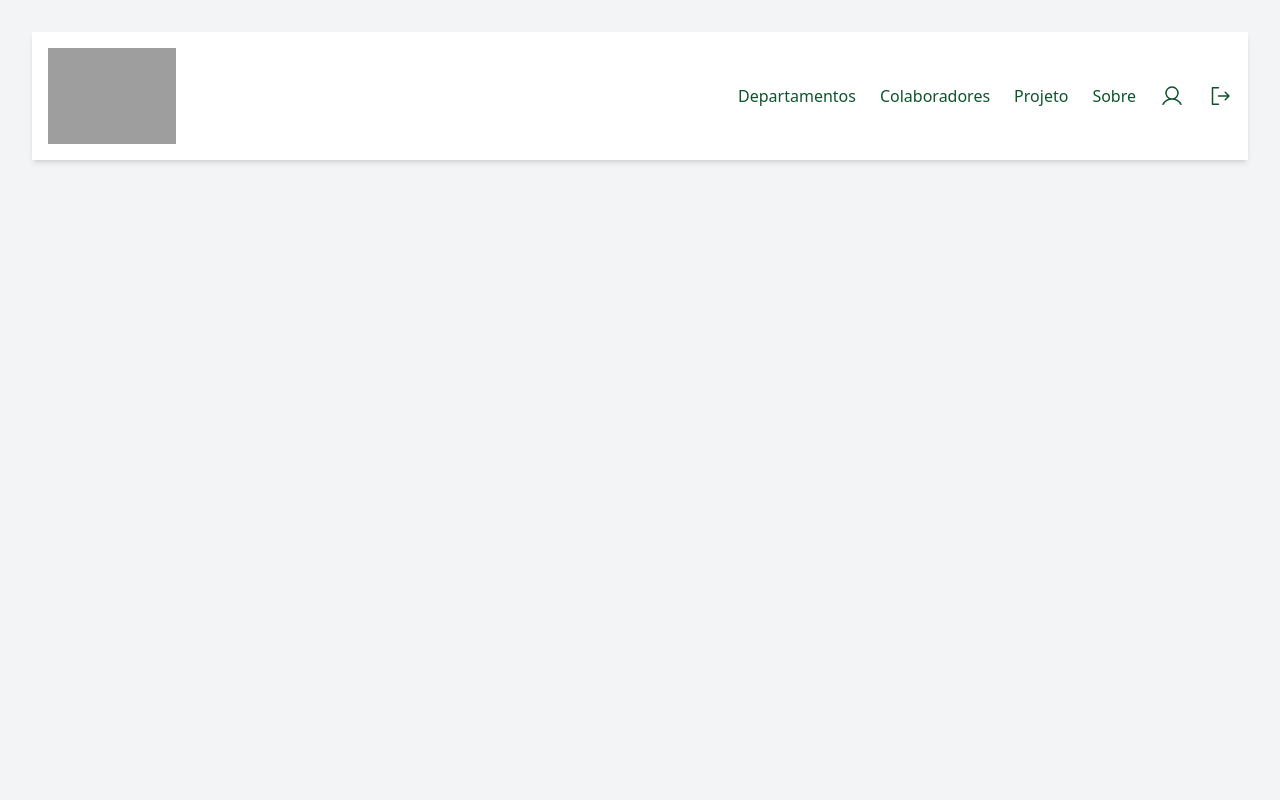
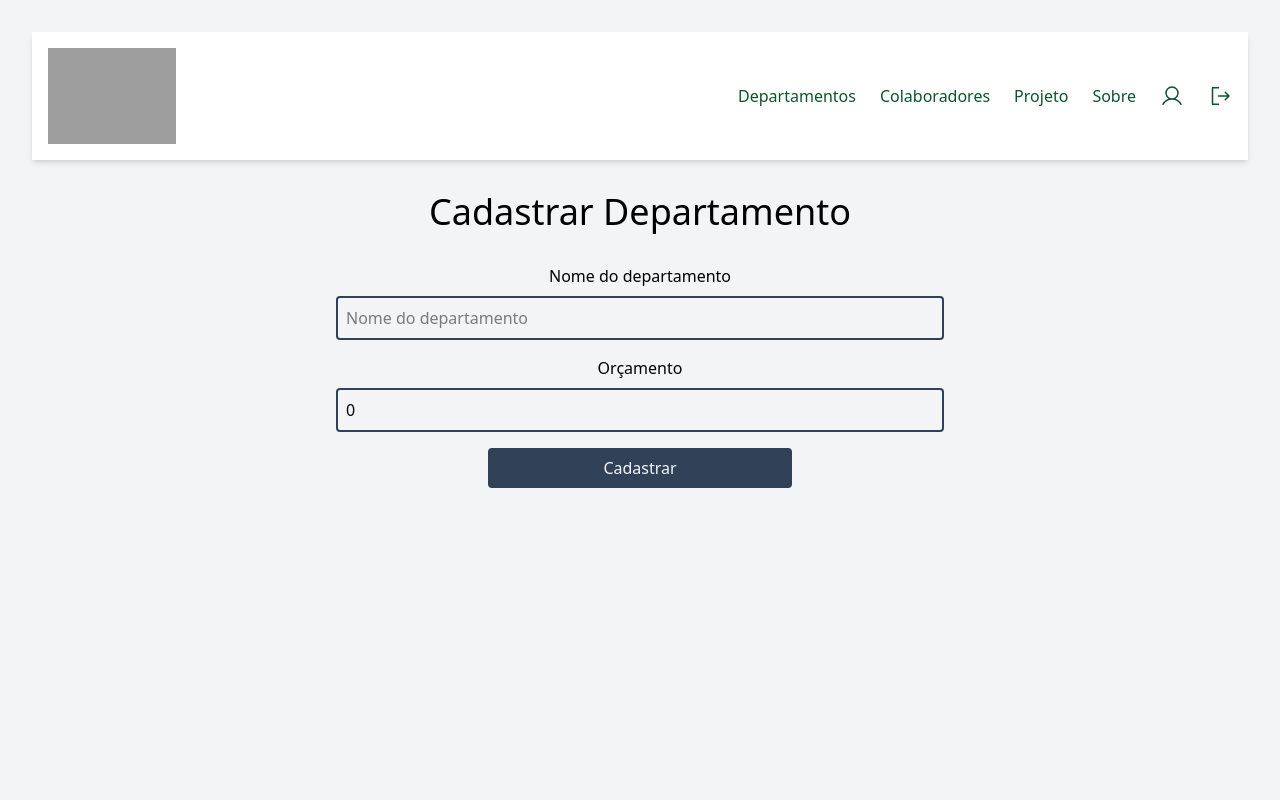
Before and after one commit to Cavaleiros-Templarios/projeto_02_frontend, a React (Vite) app: page /cadastrardepartamento in a window 1280 px wide. Shown: the top 800 px of the page. Built offline with nearby package versions, Linux system fonts and the light colour scheme; grey boxes are pictures that could not be loaded.

Commit message:
:sparkles: Criação componentes Departamentos

```diff
--- a/src/App.tsx
+++ b/src/App.tsx
@@ -1,10 +1,12 @@
-import { BrowserRouter, Form, Route, Routes } from 'react-router-dom'
+import { BrowserRouter, Route, Routes } from 'react-router-dom'
 import Footer from './components/footer/Footer'
 import Navbar from './components/navbar/Navbar'
 import './App.css'
 import Home from './pages/home/Home'
 import ListaColaboradores from './components/colaboradores/listacolaboradores/ListaColaboradores'
 import FormColaborador from './components/colaboradores/formcolaborador/FormColaborador'
+import ListaDepartamentos from './components/departamentos/listadepartamentos/ListaDepartamentos'
+import FormDepartamento from './components/departamentos/formdepartamentos/FormDepartamentos'
 
 function App() {
   return (
@@ -18,8 +20,10 @@ function App() {
               <Route path="/colaboradores" element={<ListaColaboradores />} />
               <Route path="/editarcolaborador/:id" element={<FormColaborador />} />
               <Route path="/cadastrarcolaborador" element={<FormColaborador />} />
-              {/* <Route path="/departamentos" element={<ListarDepartamentos />} />
-              <Route path="/projetos" element={<ListarProjetos />} /> */}
+              <Route path="/departamentos" element={<ListaDepartamentos />} />
+              <Route path="/editardepartamento/:id" element={<FormDepartamento />} />
+              <Route path="/cadastrardepartamento" element={<FormDepartamento />} />
+              {/* <Route path="/projetos" element={<ListarProjetos />} /> */}
             </Routes>
           </div>
           <Footer />
--- /dev/null
+++ b/src/components/departamentos/carddepartamentos/CardDepartamentos.tsx
@@ -0,0 +1,41 @@
+import { Link } from 'react-router-dom'
+import type Departamento from '../../../models/Departamento'
+
+interface CardDepartamentosProps{
+    departamento: Departamento
+    onDelete: (id: number | undefined) => void
+}
+
+function CardDepartamentos({departamento, onDelete}: CardDepartamentosProps) {
+    return (
+        <div className='border flex flex-col rounded-2xl overflow-hidden justify-between'>
+            <header className='py-2 px-6 bg-slate-800 text-white font-bold text-2xl'>
+                Departamento
+            </header>
+            <p className='py-2 px-6 text-3xl bg-slate-200 h-full'>Nome: {departamento.nome}</p>
+            <p className='py-2 px-6 text-3xl bg-slate-200 h-full'>Orçamento: R$ {departamento.orcamento}</p>
+            <p className='py-2 px-6 text-3xl bg-slate-200 h-full'>
+                Colaboradores: {departamento.colaborador ? departamento.colaborador.length : 0}
+            </p>
+
+            <div className="flex">
+                <Link to={`/editardepartamento/${departamento.id}`}
+                    className='w-full text-slate-100 bg-teal-600 hover:bg-teal-700
+                        flex items-center justify-center py-2'>
+                    <button>Editar</button>
+                </Link>
+
+                <button
+                    onClick={() => onDelete(departamento.id)}
+                    className='text-slate-100 bg-red-400 hover:bg-red-700 w-full
+                        flex items-center justify-center py-2'
+                >
+                    Deletar
+                </button>
+            </div>
+
+        </div>
+    )
+}
+
+export default CardDepartamentos
--- /dev/null
+++ b/src/components/departamentos/formdepartamentos/FormDepartamentos.tsx
@@ -0,0 +1,125 @@
+import { useState, useEffect, type ChangeEvent } from "react"
+import { useNavigate, useParams } from "react-router-dom"
+import type Departamento from "../../../models/Departamento"
+import { buscar, atualizar, cadastrar } from "../../../services/Service"
+import { RotatingLines } from "react-loader-spinner"
+
+function FormDepartamento() {
+
+    const navigate = useNavigate()
+
+    const [isLoading, setIsLoading] = useState<boolean>(false)
+    const [departamento, setDepartamento] = useState<Departamento>({
+        id: undefined,
+        nome: '',
+        orcamento: 0
+    })
+
+    const { id } = useParams<{ id: string }>()
+
+    async function buscarDepartamentoPorId(id: string) {
+        await buscar(`/departamento/${id}`, setDepartamento)
+    }
+
+    useEffect(() => {
+        if (id !== undefined) {
+            buscarDepartamentoPorId(id)
+        }
+    }, [id])
+
+    function atualizarEstado(e: ChangeEvent<HTMLInputElement>) {
+        setDepartamento({
+            ...departamento,
+            [e.target.name]: e.target.name === 'orcamento' ? Number(e.target.value) : e.target.value
+        })
+    }
+
+    async function gerarNovoDepartamento(e: ChangeEvent<HTMLFormElement>) {
+        e.preventDefault()
+        setIsLoading(true)
+
+        // Debug: vamos ver o que está sendo enviado
+        console.log('Dados do departamento:', departamento)
+
+        if(id !== undefined){
+            try {
+                await atualizar(`/departamento`, departamento, setDepartamento)
+                alert("O Departamento foi atualizado com sucesso!")
+                retornar()
+            } catch (error: any) {
+                console.error('Erro completo:', error)
+                alert("Erro ao atualizar o Departamento!")
+            }
+        } else {
+            try {
+                // Remover o ID para cadastro
+                const departamentoParaCadastro = {
+                    nome: departamento.nome,
+                    orcamento: departamento.orcamento
+                }
+                console.log('Enviando para cadastro:', departamentoParaCadastro)
+
+                await cadastrar(`/departamentos`, departamentoParaCadastro, setDepartamento)
+                alert("O Departamento foi cadastrado com sucesso!")
+                retornar()
+            } catch (error: any) {
+                console.error('Erro completo:', error)
+                alert("Erro ao cadastrar o Departamento!")
+                }
+            }
+        setIsLoading(false)
+    }
+
+    function retornar(){
+        navigate("/departamentos")
+    }
+
+    return (
+        <div className="container flex flex-col items-center justify-center mx-auto">
+            <h1 className="text-4xl text-center my-8">
+                {id === undefined ? "Cadastrar Departamento" : "Editar Departamento"}
+            </h1>
+
+            <form className="w-1/2 flex flex-col gap-4"
+                onSubmit={gerarNovoDepartamento}>
+                <div className="flex flex-col gap-2">
+                    <label htmlFor="nome">Nome do departamento</label>
+                    <input
+                        type="text"
+                        placeholder="Nome do departamento"
+                        name='nome'
+                        className="border-2 border-slate-700 rounded p-2"
+                        value={departamento.nome}
+                        onChange={(e: ChangeEvent<HTMLInputElement>) => atualizarEstado(e)}
+                    />
+                </div>
+                <div className="flex flex-col gap-2">
+                    <label htmlFor="orcamento">Orçamento</label>
+                    <input
+                        type="number"
+                        placeholder="Orçamento"
+                        name='orcamento'
+                        className="border-2 border-slate-700 rounded p-2"
+                        value={departamento.orcamento}
+                        onChange={(e: ChangeEvent<HTMLInputElement>) => atualizarEstado(e)}
+                    />
+                </div>
+                <button
+                    className="rounded text-slate-100 bg-slate-700 cursor-pointer
+                               hover:bg-slate-800 w-1/2 py-2 mx-auto flex justify-center"
+                    type="submit">
+
+                    {
+                        isLoading ? (
+                            <RotatingLines strokeColor="white"strokeWidth="5"animationDuration="0.75"width="24"visible={true}/>
+                        ) : (
+                            <span>{id === undefined ? "Cadastrar" : "Atualizar"}</span>
+                        )
+                    }
+                </button>
+            </form>
+        </div>
+    );
+}
+
+export default FormDepartamento;
--- /dev/null
+++ b/src/components/departamentos/listadepartamentos/ListaDepartamentos.tsx
@@ -0,0 +1,76 @@
+import type Departamento from "../../../models/Departamento";
+import CardDepartamentos from "../carddepartamentos/CardDepartamentos";
+import { useState, useEffect } from "react";
+import { buscar, deletar } from "../../../services/Service";
+import { DNA } from "react-loader-spinner";
+import { useNavigate } from "react-router-dom";
+
+function ListaDepartamentos() {
+    const navigate = useNavigate();
+
+    const [isLoading, setIsLoading] = useState<boolean>(false)
+    const [departamentos, setDepartamentos] = useState<Departamento[]>([])
+
+    async function buscarDepartamentos() {
+        setIsLoading(true)
+        await buscar('/departamento', setDepartamentos)
+        setIsLoading(false)
+    }
+
+    async function deletarDepartamento(id: number | undefined) {
+        if (id === undefined) return
+
+        if (window.confirm('Tem certeza que deseja deletar este departamento?')) {
+            try {
+                await deletar(`/departamento/${id}`)
+                alert('Departamento deletado com sucesso!')
+                buscarDepartamentos() // Recarrega a lista
+            } catch (error: any) {
+                alert('Erro ao deletar o departamento!')
+                console.error(error)
+            }
+        }
+    }
+
+    useEffect(() => {
+        buscarDepartamentos()
+    }, [departamentos.length])
+
+
+    return (
+        <>
+        {isLoading && (
+                <DNA
+                visible={true}
+                height="200"
+                width="200"
+                ariaLabel="dna-loading"
+                wrapperStyle={{}}
+                wrapperClass="dna-wrapper mx-auto"
+                />
+            )}
+            <div className="flex justify-center w-full my-4">
+                <div className="container flex flex-col">
+
+                    <button
+                        className="mb-4 w-48 self-end bg-slate-700 text-white py-2 px-4 rounded hover:bg-slate-800"
+                        onClick={() => navigate("/cadastrardepartamento")}
+                    >
+                        Cadastrar novo departamento
+                    </button>
+
+                    <div className="grid grid-cols-1 md:grid-cols-2 lg:grid-cols-3 gap-8">
+                        {departamentos.map((departamento) => (
+                            <CardDepartamentos
+                                key={departamento.id}
+                                departamento={departamento}
+                                onDelete={deletarDepartamento}
+                            />
+                        ))}
+                    </div>
+                </div>
+            </div>
+        </>
+    )
+}
+export default ListaDepartamentos;
```
